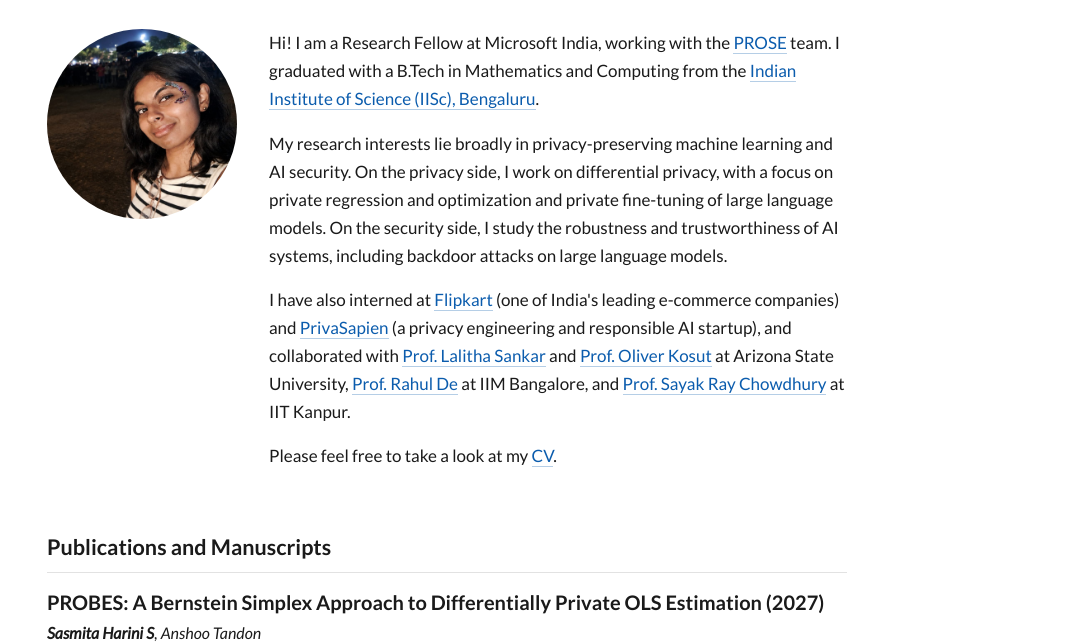
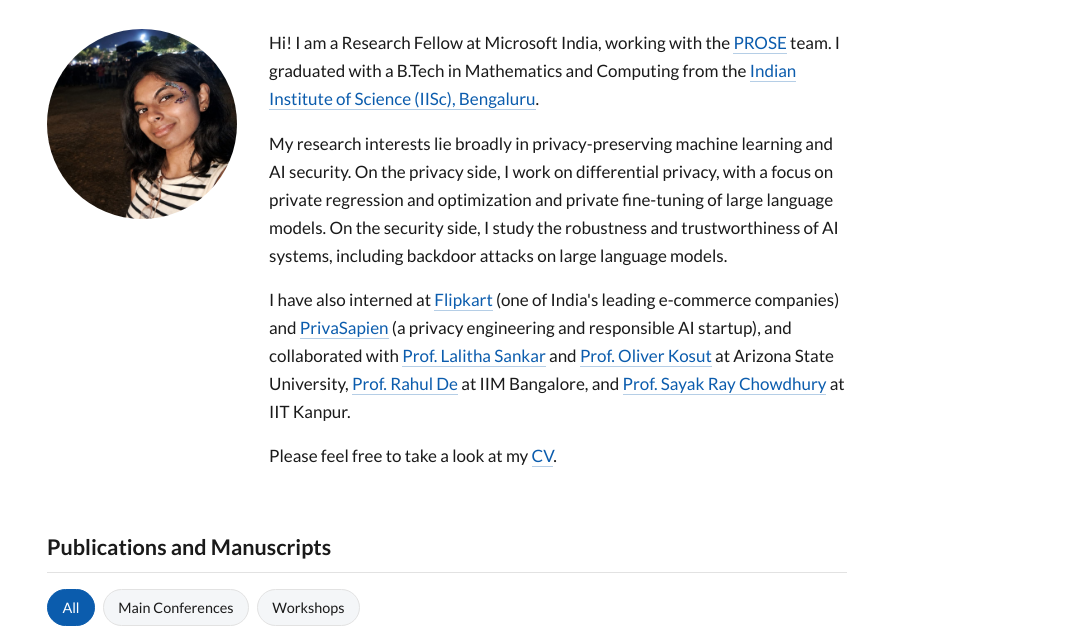
Before and after one commit to sasmitahs/sasmitahs.github.io, a plain HTML site: page index.html in a window 1280 px wide. Shown: the part 164-807 px from the top of the page, without its empty margins (193-1280 px from the left). Drawn offline with Linux system fonts and the light colour scheme.

Commit message:
Add publication type filter
Co-authored-by: Copilot <223556219+Copilot@users.noreply.github.com>

```diff
--- a/index.html
+++ b/index.html
@@ -78,7 +78,13 @@
     <section id="publications">
       <h2>Publications and Manuscripts</h2>
 
-      <article class="entry">
+      <div class="publication-filter" role="group" aria-label="Filter publications">
+        <button type="button" data-filter="all" aria-pressed="true">All</button>
+        <button type="button" data-filter="conference" aria-pressed="false">Main Conferences</button>
+        <button type="button" data-filter="workshop" aria-pressed="false">Workshops</button>
+      </div>
+
+      <article class="entry" data-type="conference">
         <h3>PROBES: A Bernstein Simplex Approach to Differentially Private OLS Estimation
                   <span class="publication-year">(2027)</span>
         </h3>
@@ -88,7 +94,7 @@
         </p>
       </article>
 
-      <article class="entry">
+      <article class="entry" data-type="workshop">
         <h3>One Release for All: Private Simple Linear Regression Via Improved Simplex Mapping
           <span class="publication-year">(2026)</span>
         </h3>
@@ -98,7 +104,7 @@
         </p>
       </article>
 
-      <article class="entry">
+      <article class="entry" data-type="workshop">
         <h3>Refined Differentially Private Simple Linear Regression via Extension of a Free Lunch Result
           <span class="publication-year">(2026)</span>
         </h3>
@@ -109,7 +115,7 @@
         </p>
       </article>
 
-      <article class="entry">
+      <article class="entry" data-type="workshop">
         <h3>DualEncDecoder: Federated Short-Term Load Forecasting under Heterogeneous Data
           <span class="publication-year">(2026)</span>
         </h3>
@@ -120,7 +126,7 @@
         </p>
       </article>
 
-      <article class="entry">
+      <article class="entry" data-type="conference">
         <h3>Refuting LLM-generated Code with Reactive Task Comprehension
           <span class="publication-year">(2025)</span>
         </h3>
@@ -132,7 +138,7 @@
         </p>
       </article>
 
-      <article class="entry">
+      <article class="entry" data-type="conference">
         <h3>Generating Refute Questions for Concrete, Cluttered Specifications
           <span class="publication-year">(2024)</span>
         </h3>
@@ -169,6 +175,25 @@
     });
 
     updateThemeToggle();
+
+    const filterButtons = document.querySelectorAll(".publication-filter button");
+    const publications = document.querySelectorAll("#publications .entry");
+    const contributionNote = document.querySelector(".contribution-note");
+
+    filterButtons.forEach((button) => {
+      button.addEventListener("click", () => {
+        const filter = button.dataset.filter;
+        filterButtons.forEach((other) => other.setAttribute("aria-pressed", String(other === button)));
+
+        let showNote = false;
+        publications.forEach((entry) => {
+          const visible = filter === "all" || entry.dataset.type === filter;
+          entry.hidden = !visible;
+          if (visible && entry.querySelector("sup")) showNote = true;
+        });
+        contributionNote.hidden = !showNote;
+      });
+    });
   </script>
 </body>
 
--- a/style.css
+++ b/style.css
@@ -184,6 +184,39 @@ a:hover {
   margin-bottom: 2rem;
 }
 
+.publication-filter {
+  display: flex;
+  flex-wrap: wrap;
+  gap: 0.5rem;
+  margin: 0 0 1.5rem;
+}
+
+.publication-filter button {
+  padding: 0.35rem 0.9rem;
+  font: inherit;
+  font-size: 0.9rem;
+  color: var(--text);
+  background: var(--surface);
+  border: 1px solid var(--rule);
+  border-radius: 999px;
+  cursor: pointer;
+}
+
+.publication-filter button:hover {
+  border-color: var(--muted);
+}
+
+.publication-filter button[aria-pressed="true"] {
+  color: var(--background);
+  background: var(--link);
+  border-color: var(--link);
+}
+
+.publication-filter button:focus-visible {
+  outline: 3px solid var(--link);
+  outline-offset: 2px;
+}
+
 #publications h3 {
   margin-bottom: 0.3rem;
   font-size: 1.25rem;
```
